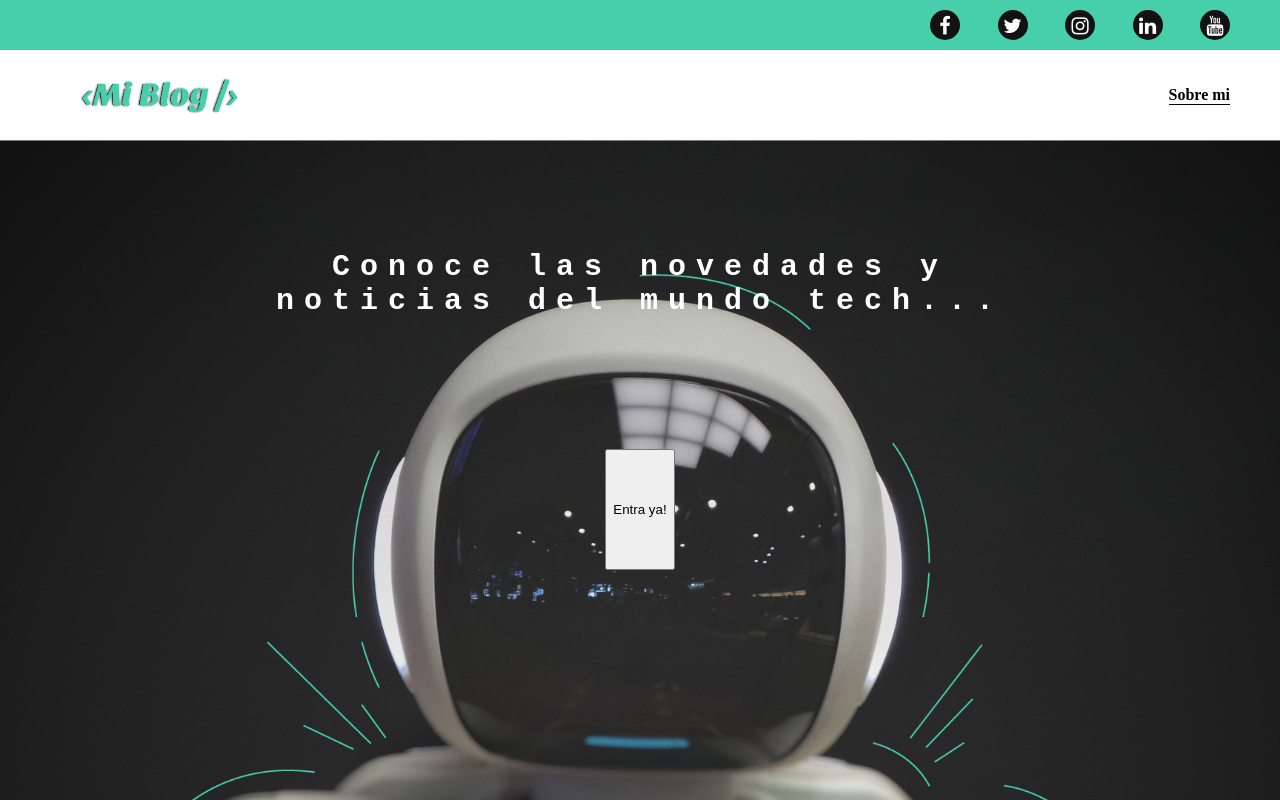
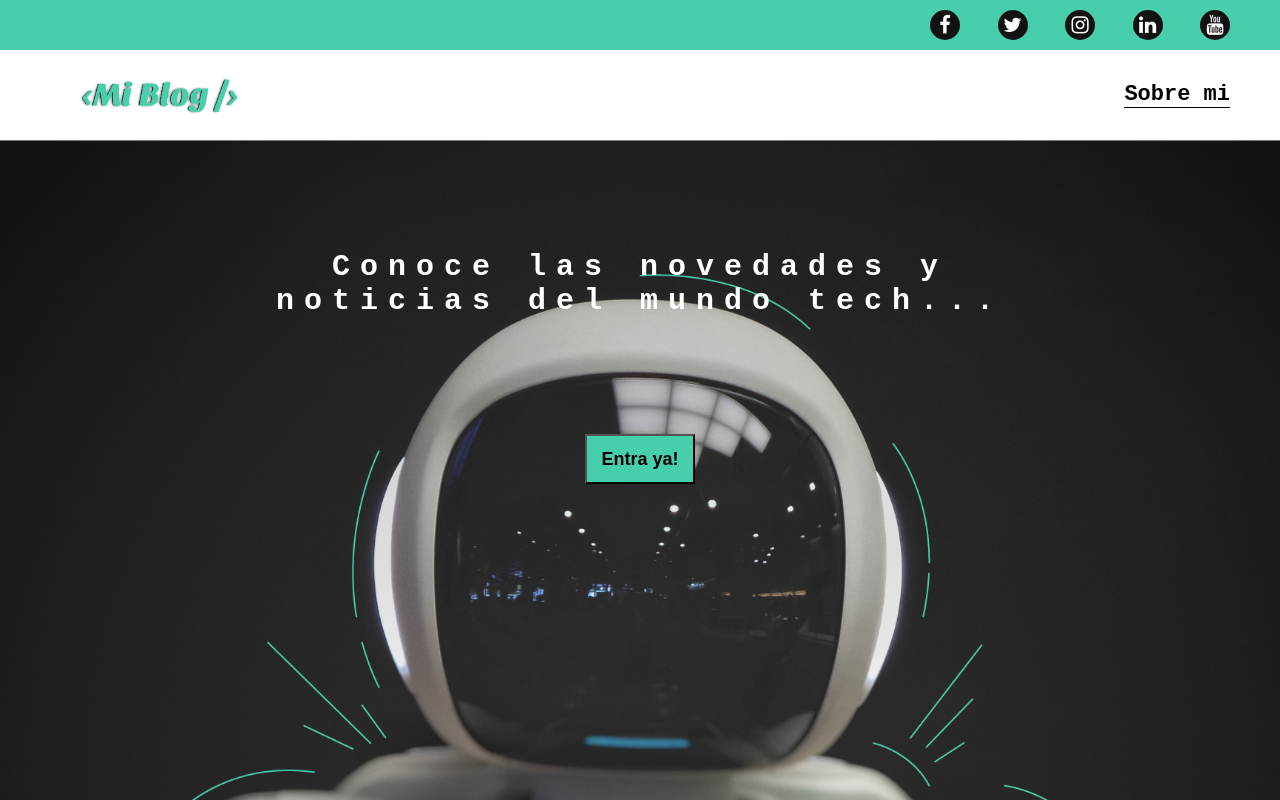
Before and after one commit to Marcos0204/blog, a plain HTML site: page index.html in a window 1280 px wide. Drawn offline with Linux system fonts and the light colour scheme; a web font is replaced by a local one.

Commit message:
finished-home

```diff
--- a/css/main.css
+++ b/css/main.css
@@ -8,6 +8,7 @@ body {
     bottom: 0;
     left: 0;
     right: 0;
+    font: 700 30px "Roboto Mono", monospace;
 }
 
 a {
@@ -84,6 +85,7 @@ nav .profile-link a {
     color: black;
     border-bottom: 1px solid black;
     font-weight: bold;
+    font-size: 22px;
 }
 
 /**** Styles-main*****/
@@ -113,5 +115,17 @@ nav .profile-link a {
     letter-spacing: 10px;
     color: #fff;
     text-align: center;
-    font: 700 30px "Roboto Mono", monospace;
 }
+
+.home-main-button {
+    width: 110px;
+    height: 50px;
+    background: #47cfac;
+    display: grid;
+    align-items: center;
+}
+
+.home-main-button a {
+    font-weight: 700;
+    font-size: 18px;
+}
```
